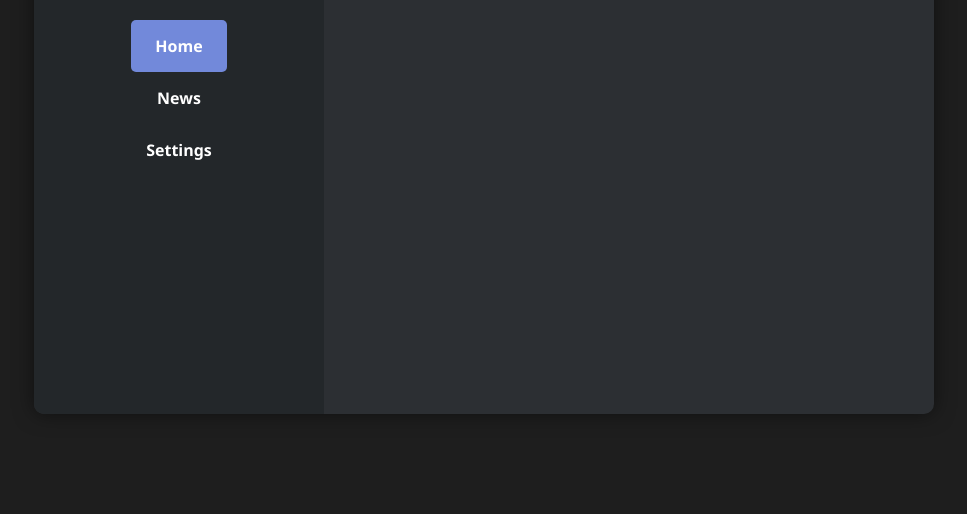
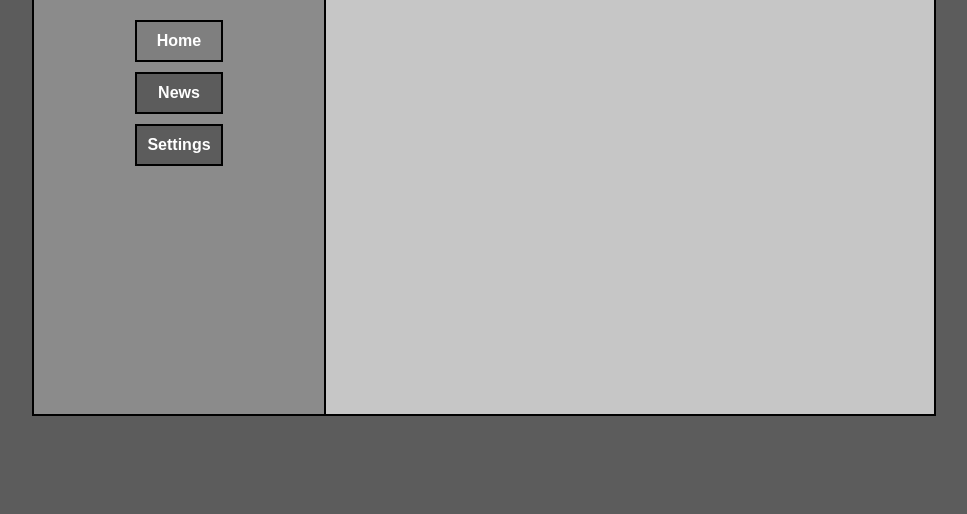
Before and after one commit to NightshadeNetwork/EaglercraftDev, a plain HTML site: page index.html in a window 1280 px wide. Shown: the part 286-800 px from the top of the page, without its empty margins (156-1123 px from the left). Drawn offline with Linux system fonts and the light colour scheme; a web font is replaced by a local one.

Commit message:
Update styles.css

```diff
--- a/styles.css
+++ b/styles.css
@@ -1,7 +1,7 @@
 body {
-    font-family: 'Segoe UI', Tahoma, Geneva, Verdana, sans-serif;
+    font-family: 'Minecraft', Arial, sans-serif;
     margin: 0;
-    background-color: #1e1e1e;
+    background-color: #5c5c5c;
     color: #fff;
     display: flex;
     justify-content: center;
@@ -13,24 +13,25 @@ body {
     display: flex;
     width: 900px;
     height: 600px;
-    background-color: #2c2f33;
-    border-radius: 10px;
-    overflow: hidden;
-    box-shadow: 0 0 20px rgba(0, 0, 0, 0.5);
+    background-color: #c6c6c6;
+    border: 2px solid #000000;
+    box-shadow: inset 0 0 10px rgba(0, 0, 0, 0.5);
 }
 
 aside {
     width: 250px;
-    background-color: #23272a;
+    background-color: #8b8b8b;
     display: flex;
     flex-direction: column;
     align-items: center;
     padding: 20px;
+    border-right: 2px solid #000000;
 }
 
 #logo {
     width: 150px;
     margin-bottom: 20px;
+    image-rendering: pixelated;
 }
 
 nav ul {
@@ -41,27 +42,30 @@ nav ul {
 
 nav ul li {
     width: 100%;
+    margin-bottom: 10px;
 }
 
 nav ul li a {
     display: block;
-    padding: 15px;
+    padding: 10px;
     color: #fff;
     text-decoration: none;
     font-weight: bold;
     text-align: center;
-    border-radius: 5px;
+    background-color: #5c5c5c;
+    border: 2px solid #000000;
     transition: background-color 0.3s ease;
 }
 
 nav ul li a:hover, nav ul li a.active {
-    background-color: #7289da;
+    background-color: #7f7f7f;
 }
 
 main {
     flex-grow: 1;
     padding: 20px;
     overflow-y: auto;
+    background-color: #c6c6c6;
 }
 
 .content {
@@ -73,16 +77,21 @@ main {
 }
 
 #play-button {
-    background-color: #43b581;
-    border: none;
+    background-color: #546e1f;
+    border: 2px solid #000000;
     padding: 10px 20px;
     font-size: 18px;
     color: #fff;
-    border-radius: 5px;
     cursor: pointer;
     transition: background-color 0.3s ease;
 }
 
 #play-button:hover {
-    background-color: #3b9f72;
+    background-color: #6f9428;
 }
+
+/* Add pixel-style font */
+@font-face {
+    font-family: 'Minecraft';
+    src: url('https://fonts.cdnfonts.com/css/minecraft-4') format('woff2');
+}
```
